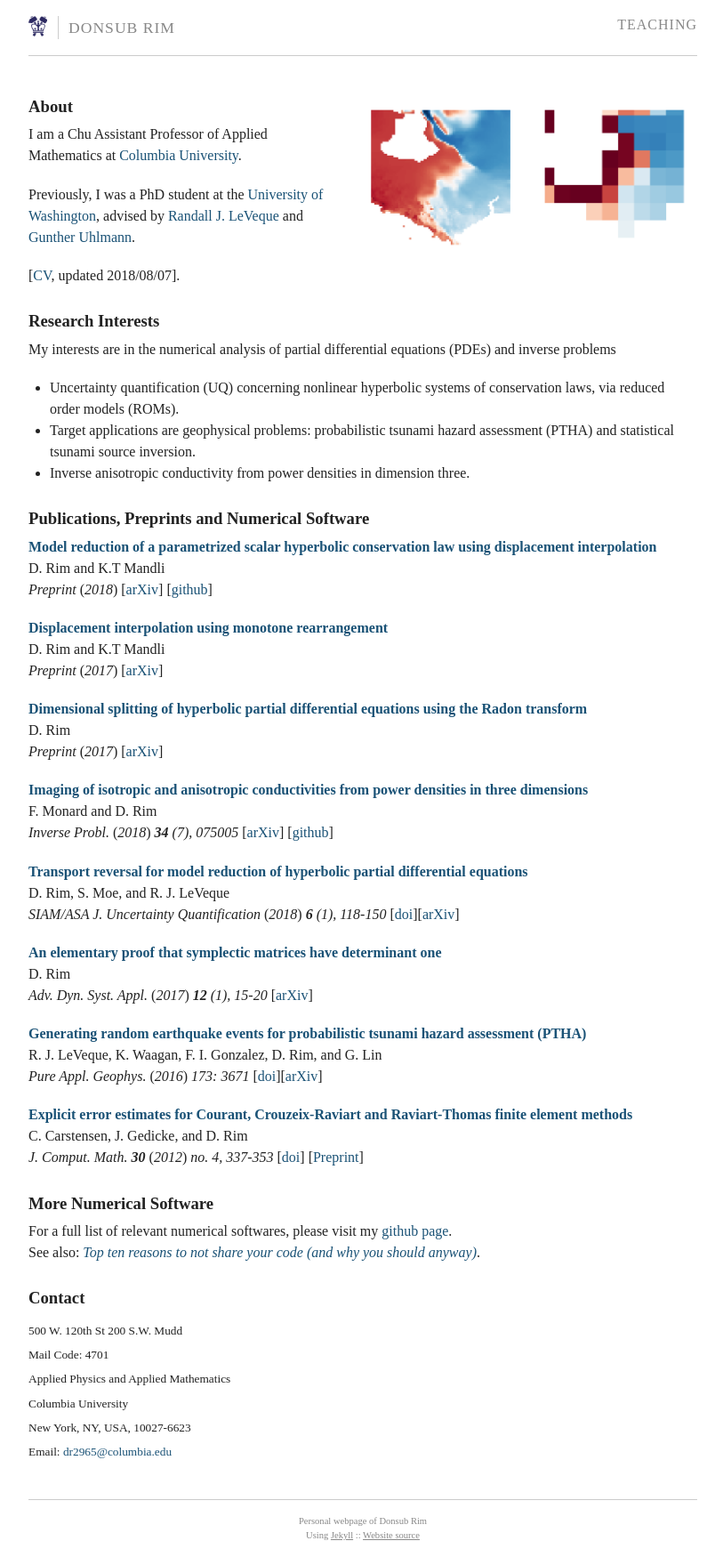
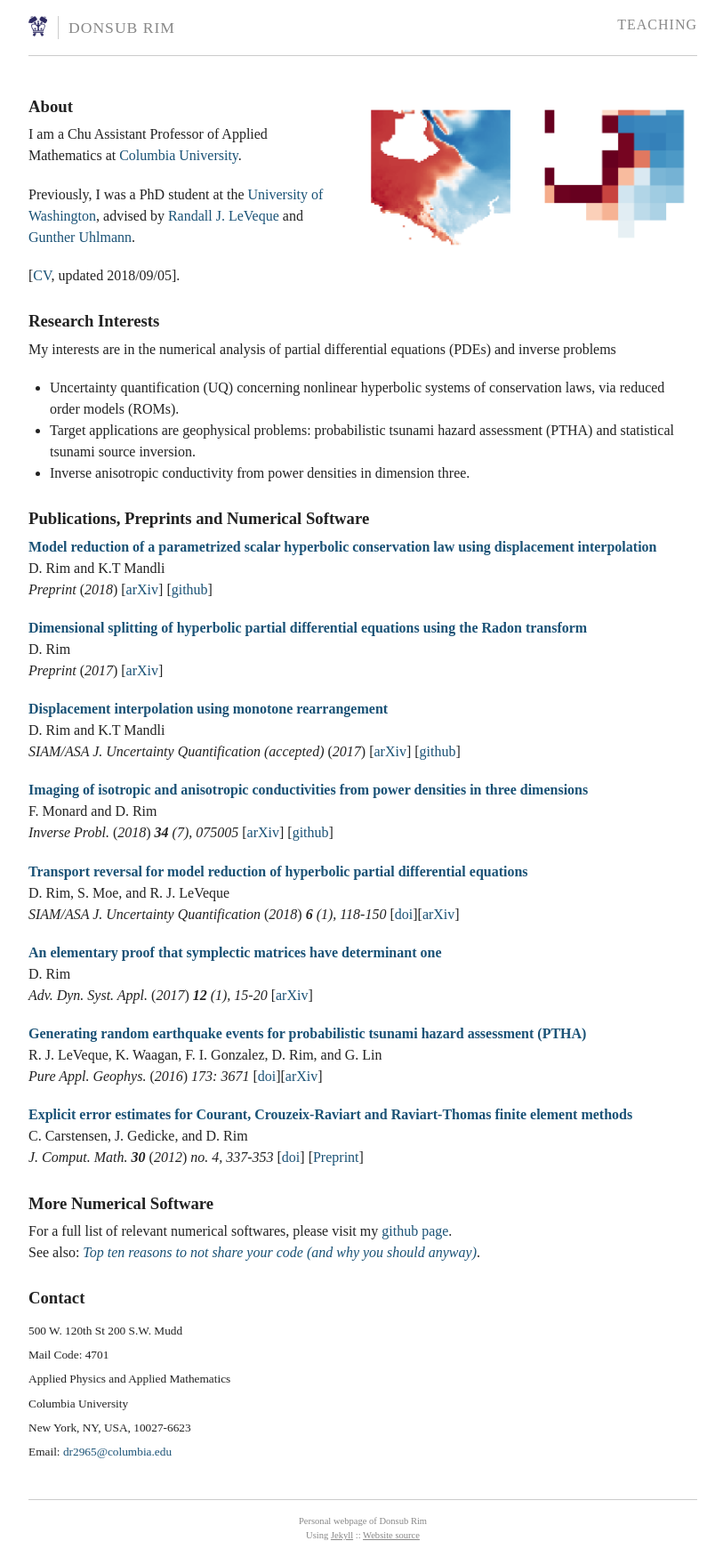
Before and after one commit to dsrim/dsrim.github.io, a Jekyll site: the page built from index.md, in a window 1280 px wide. Shown: the whole page at 89% size, without its empty margins (232-1045 px from the left). Built offline with Jekyll 4.4.1, drawn with Linux system fonts in a browser that asks for light colours.

Commit message:
updated publications, cv

```diff
--- a/index.md
+++ b/index.md
@@ -10,18 +10,20 @@ pubs:
       github:   "http://github.com/dsrim/mr_burgers1d"
       year:     "2018"
 
-    - title:    "Displacement interpolation using monotone rearrangement"
-      author:   "D. Rim and K.T Mandli"
-      journal:  "Preprint"
-      arxiv:    "https://arxiv.org/abs/1712.04028"
-      year:     "2017"
-
     - title:    "Dimensional splitting of hyperbolic partial differential
                  equations using the Radon transform"
       author:   "D. Rim"
       journal:  "Preprint"
       arxiv:   "https://arxiv.org/abs/1705.03609"
       year:     "2017"
+
+    - title:    "Displacement interpolation using monotone rearrangement"
+      author:   "D. Rim and K.T Mandli"
+      journal:  "SIAM/ASA J. Uncertainty Quantification (accepted)"
+      arxiv:    "https://arxiv.org/abs/1712.04028"
+      github:   "http://github.com/dsrim/dinterp"
+      year:     "2017"
+
 
     - title:    "Imaging of isotropic and anisotropic conductivities from power                  densities in three dimensions"
       author:   "F. Monard and D. Rim"
@@ -80,7 +82,7 @@ I am a Chu Assistant Professor of Applied Mathematics at [Columbia University].
 Previously, I was a PhD student at the [University of Washington],
 advised by [Randall J. LeVeque] and [Gunther Uhlmann].
 
-[[CV], updated 2018/08/07].
+[[CV], updated 2018/09/05].
 
 
 ### Research Interests
```
Also changed, not shown: 2 other files.
